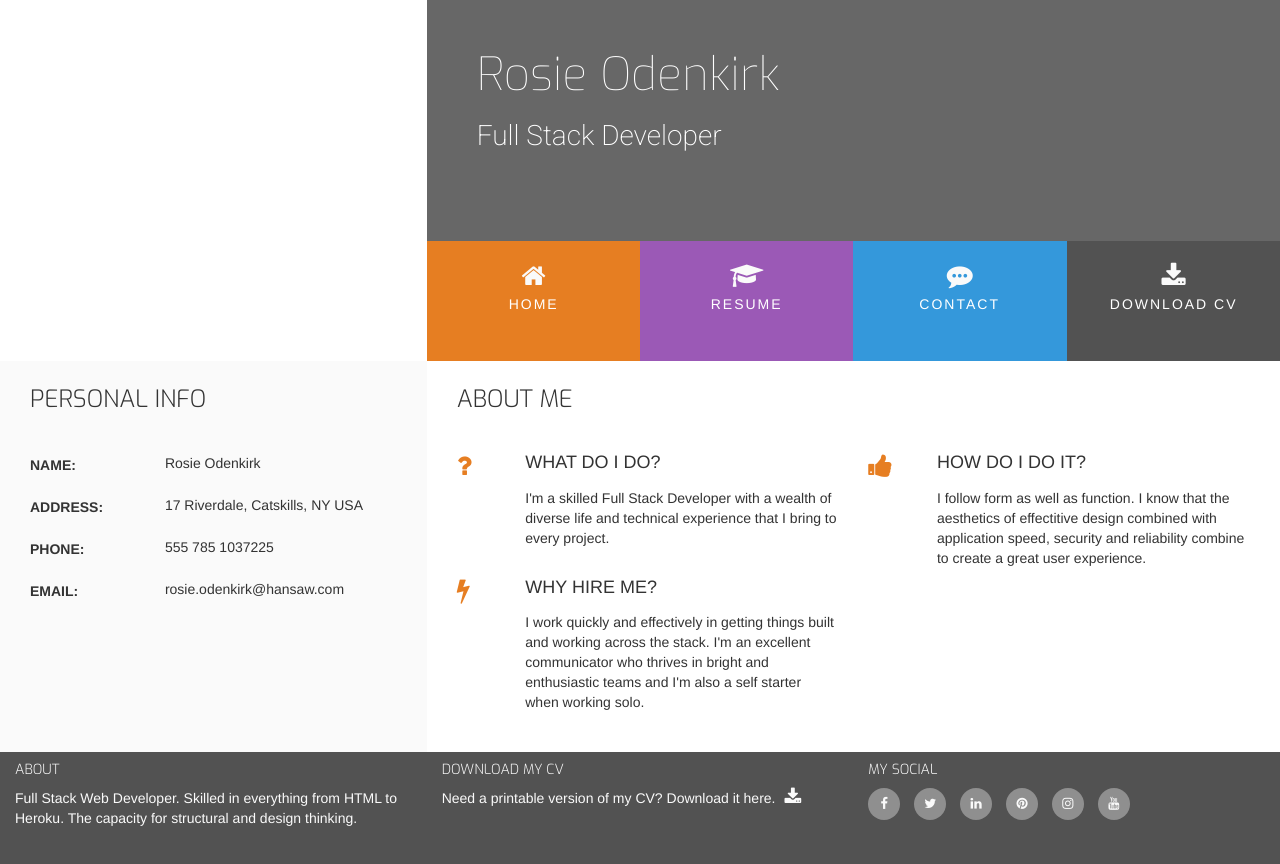
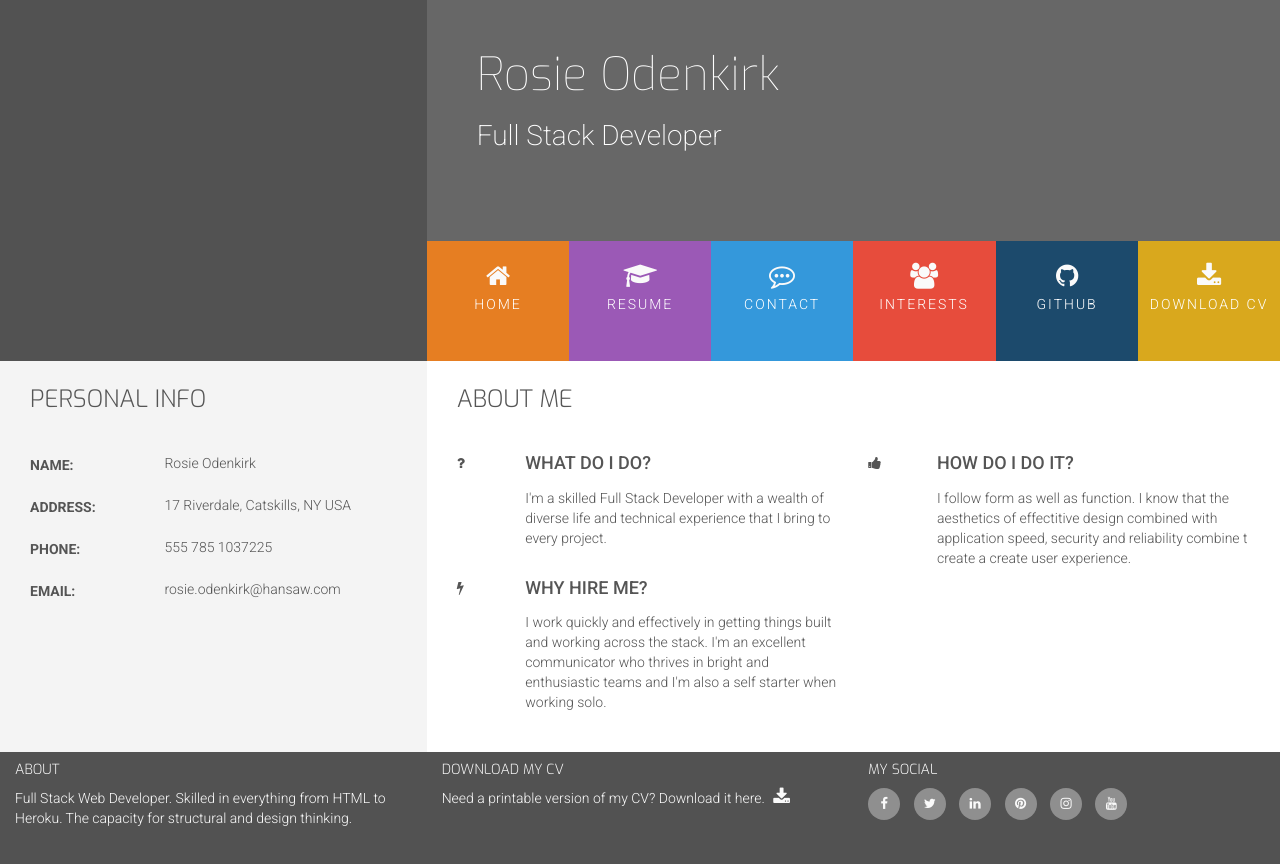
Before and after one commit to atena123/Resume, a plain HTML site: page index.html in a window 1280 px wide. Drawn offline with nearby package versions, Linux system fonts and the light colour scheme.

```diff
--- a/assets/css/style.css
+++ b/assets/css/style.css
@@ -7,6 +7,30 @@
 }
 
 .bg-color-three-reasons {
+    background-color: #ffffff;
+}
+
+.bg-color-personal-info {
+    background-color: #f4f4f4;
+}
+
+.bg-color-skills {
+    background-color: #ffffff;
+}
+
+.bg-color-work-history {
+    background-color: #9b59b6;
+}
+
+.bg-color-contact {
+    background-color: #ffffff;
+}
+
+.bg-color-conferences {
+    background-color: #f4f4f4;
+}
+
+.bg-color-groups {
     background-color: #ffffff;
 }
 
@@ -23,16 +47,28 @@
 }
 
 .ui-menu-color-download {
-    background-color: #525252;
+    background-color: #d9a81d;
 }
 
-.bg-color-personal-info {
-    background-color: #fafafa;
+
+.ui-menu-color-github {
+    background-color: #1c4a6c;
 }
 
-.bg-color-work-history {
-    background-color: #9b59b6;
+.ui-menu-color-interests {
+    background-color: #e74c3c;
 }
+
+
+
+
+body {
+    font-family: Roboto, sans-serif;
+    font-weight: 300;
+    background-color: #525252;
+    color: #555555;
+}
+
 
 /*--------------------------------------------Special Paddings/Margins/Text*/
 
@@ -57,16 +93,20 @@
     display: inline-block;
 }
 
+
 .row-table {
     display: table;
 }
 
+.history-heading,
 .section-heading {
     font-family: "Exo", sans-serif;
     font-weight: 300;
     margin-top: 25px;
     margin-bottom: 40px;
 }
+
+
 /*--------------------------------------------Heading*/
 
 header {
@@ -126,6 +166,7 @@
     height: 120px;
 }
 
+
 .menuitem a i {
     padding-top: 22px;
     display: block;
@@ -144,6 +185,7 @@
     letter-spacing: 2px;
 }
 
+
 /*--------------------------------------------Hover.css*/
 
 .hvr-sweep-to-bottom:before {
@@ -151,7 +193,9 @@
     height: 120px;
 }
 
+
 /*--------------------------------------------Footer*/
+
 footer {
     background-color: #525252;
     color: #fafafa;
@@ -204,9 +248,9 @@
 
 /*--------------------------------------------Three Reasons*/
 
-.three-reasons-icons {
+.three-reasons-icon {
     font-size: 26px;
-    color: #e67e22
+    color: #e67e22;
 }
 
 .three-reasons-heading {
@@ -265,11 +309,14 @@
     background-color: rgba(25, 25, 25, 0.2);
 }
 
+
 .progress-section {
     margin: 40px 20px;
 }
 
+
 /*--------------------------------------------Work History*/
+
 .timeline-item {
     padding: 4em 2em 0em 2em;
     position: relative;
@@ -283,7 +330,7 @@
 }
 
 .timeline-item::before {
-    content: attr(dates);
+    content: attr(data-dates);
     position: absolute;
     left: 2.5em;
     top: 3em;
@@ -339,6 +386,11 @@
     color: #fafafa;
 }
 
+/*--------------------------------------------Map*/
+div#map {
+    min-height: 360px;
+}
+
 /*--------------------------------------------Media Queries*/
 
 @media(min-width: 992px) {
--- a/index.html
+++ b/index.html
@@ -5,7 +5,6 @@
         <link rel="stylesheet" href="https://maxcdn.bootstrapcdn.com/font-awesome/4.7.0/css/font-awesome.min.css" type="text/css" />
         <link rel="stylesheet" href="https://cdnjs.cloudflare.com/ajax/libs/hover.css/2.1.1/css/hover-min.css" type="text/css" />
         <link rel="stylesheet" href="assets/css/style.css" type="text/css" />
-        <meta name="viewport" content="width=device-width, initial-scale-1">
     </head>
     <body>
         <header class="container-fluid">
@@ -22,16 +21,22 @@
                     </div>
                     <div class="row">
                         <ul id="nav" class="list-inline clearfix">
-                            <li class="col-xs-6 col-sm-3 ui-menu-color-home menuitem">
+                            <li class="col-xs-6 col-sm-2 ui-menu-color-home menuitem">
                                 <a href="index.html" class="hvr-sweep-to-bottom"><i class="fa fa-home" aria-hidden="true"></i><span>Home</span></a>
                             </li>
-                            <li class="col-xs-6 col-sm-3 ui-menu-color-resume menuitem">
+                            <li class="col-xs-6 col-sm-2 ui-menu-color-resume menuitem">
                                 <a href="resume.html" class="hvr-sweep-to-bottom"><i class="fa fa-graduation-cap" aria-hidden="true"></i><span>Resume</span></a>
                             </li>
-                            <li class="col-xs-6 col-sm-3 ui-menu-color-contact menuitem">
-                                <a href="contact.html" class="hvr-sweep-to-bottom"><i class="fa fa-commenting" aria-hidden="true"></i><span>Contact</span></a>
+                            <li class="col-xs-6 col-sm-2 ui-menu-color-contact menuitem">
+                                <a href="contact.html" class="hvr-sweep-to-bottom"><i class=" fa fa-commenting-o" aria-hidden="true"></i><span>Contact</span></a>
                             </li>
-                            <li class="col-xs-6 col-sm-3 ui-menu-color-download menuitem">
+                            <li class="col-xs-6 col-sm-2 ui-menu-color-interests menuitem">
+                                <a href="interests.html" class="hvr-sweep-to-bottom"><i class="fa fa-users" aria-hidden="true"></i><span>Interests</span></a>
+                            </li>
+                            <li class="col-xs-6 col-sm-2 ui-menu-color-github menuitem">
+                                <a href="github.html" class="hvr-sweep-to-bottom"><i class="fa fa-github" aria-hidden="true"></i><span>GitHub</span></a>
+                            </li>
+                            <li class="col-xs-6 col-sm-2 ui-menu-color-download menuitem">
                                 <a href="assets/cv/sample-cv.pdf" target="_blank" class="hvr-sweep-to-bottom"><i class="fa fa-download" aria-hidden="true"></i><span>Download CV</span></a>
                             </li>
                         </ul>
@@ -111,7 +116,7 @@
                                         <p>
                                             I follow form as well as function.
                                             I know that the aesthetics of effectitive design combined with application speed,
-                                            security and reliability combine to create a great user experience.
+                                            security and reliability combine t create a create user experience.
                                         </p>
                                     </div>
                                 </div>
@@ -148,7 +153,7 @@
                     <h5 class="uppercase general-sub">Download My CV</h5>
                     <p class="inline-block">
                         Need a printable version of my CV? Download it here.
-                        <a href="assets/cv/sample-cv.pdf" target="_blank" class="cv-pdf"><i class="fa fa-download" aria-hidden="true"></i></a>
+                        <a href="#" class="cv-pdf"><i class="fa fa-download" aria-hidden="true"></i></a>
                     </p>
                 </div>
                 <div class="col-sm-4">
```
Also changed, not shown: contact.html (+12 -7 lines), resume.html (+13 -7 lines).
